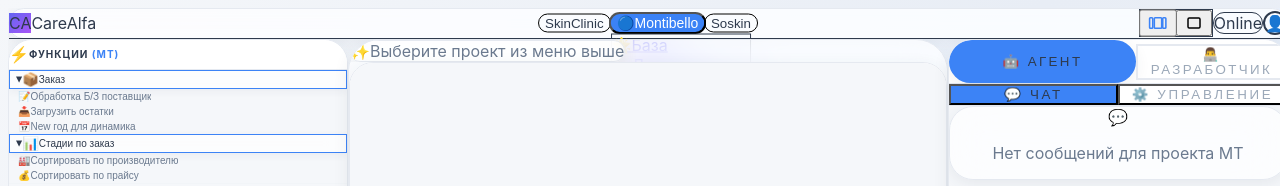
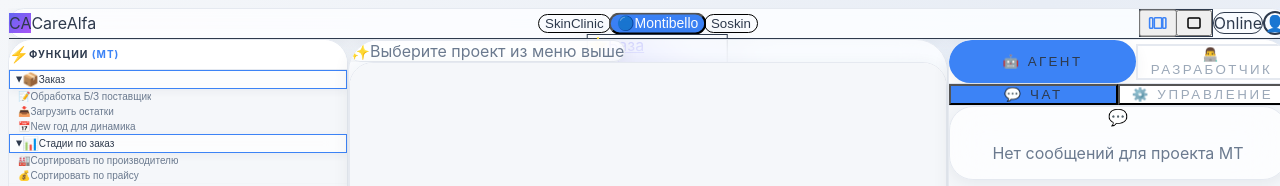
Before and after one commit to alfabeautymarketing-eng/BusinessOS, a Next.js app in the folder client/: page / in a window 1280 px wide. Both pictures are taken after a click on the button "Montibello". Shown: the top 186 px of the page. Built offline with nearby package versions, Linux system fonts and the light colour scheme.

Commit message:
auto: update 20251203-205835

```diff
--- a/client/src/components/TopNav.tsx
+++ b/client/src/components/TopNav.tsx
@@ -92,8 +92,8 @@ export default function TopNav({ onOpenTab, layoutMode, onLayoutChange, activeWo
       </div>
 
       {/* Center: Workspace Switcher */}
-      <div className="absolute left-1/2 top-1/2 -translate-x-1/2 -translate-y-1/2 flex items-center gap-24 z-0">
-        {workspaceProjects.map((project) => {
+      <div className="absolute left-1/2 top-1/2 -translate-x-1/2 -translate-y-1/2 flex items-center gap-6 z-0">
+        {workspaceProjects.map((project, idx) => {
           const isActive = project.id === activeWorkspace;
           const isOpen = openDropdown === project.id;
 
@@ -151,7 +151,14 @@ export default function TopNav({ onOpenTab, layoutMode, onLayoutChange, activeWo
 
               {/* Dropdown Menu */}
               {isOpen && (
-                <div className="absolute top-full left-0 mt-3 w-60 bg-white/90 backdrop-blur-xl rounded-2xl shadow-xl border border-gray-200/50 overflow-hidden z-50 animate-in fade-in zoom-in-95 duration-200 p-2">
+                <div
+                  className="absolute top-full mt-3 w-64 bg-white/95 backdrop-blur-xl rounded-2xl shadow-xl border border-gray-200/70 overflow-hidden z-50 animate-in fade-in zoom-in-95 duration-200 p-2"
+                  style={{
+                    left: '50%',
+                    transform: 'translateX(-50%)',
+                    boxShadow: 'var(--shadow-xl)'
+                  }}
+                >
                   {project.links?.map((link) => (
                     <a
                       key={link.id}
@@ -175,6 +182,8 @@ export default function TopNav({ onOpenTab, layoutMode, onLayoutChange, activeWo
             </div>
           );
         })}
+        {/* Spacer equal to one button between first and second */}
+        <div className="w-60 h-[52px]" aria-hidden="true" />
       </div>
 
       {/* Right: Layout Controls & Status */}
```
